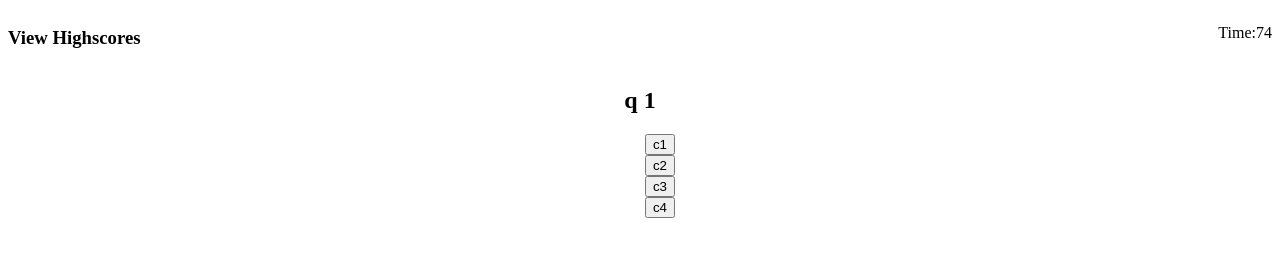
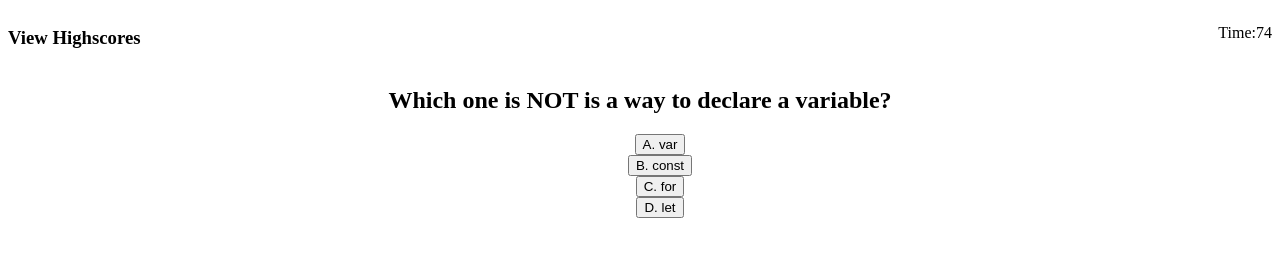
Before and after one commit to lo-mido/CodeQuizChallenge, a plain HTML site: page index.html in a window 1280 px wide. Both pictures are taken after a click on the button "Start Quiz". Drawn offline with Linux system fonts and the light colour scheme.

Commit message:
fixing updates

```diff
--- a/assets/js/script.js
+++ b/assets/js/script.js
@@ -1,89 +1,121 @@
-var startBtn= document.getElementById("start-btn")
-var introSectionEl= document.getElementById("intro-section")
-
-var questionSectionEl=document.getElementById("question-section")
-var titleEl=document.getElementById('title')
-var timerEl=document.getElementById('timer')
-var choicesEl = document.querySelectorAll(".choices")
-var questionIndex=0
-var questionsArray=[
+var startBtn = document.getElementById("start-btn");
+var introSectionEl = document.getElementById("intro-section");
+var initialSectionEl = document.getElementById("initial-section");
+var scoreEl = document.getElementById("score");
+var questionSectionEl = document.getElementById("question-section");
+var titleEl = document.getElementById("title");
+var timerEl = document.getElementById("timer");
+var choicesEl = document.querySelectorAll(".choices");
+var initialsInput = document.getElementById("initial-input");
+var saveBtn = document.getElementById("save-btn");
+var questionIndex = 0;
+var setIntervalId = 0;
+var score = 0
+var questionsArray = [
   {
-        title:"q 1",
-        choices:["c1","c2","c3","c4"],
-        answer:"c2"
+    title: "Which one is NOT is a way to declare a variable?",
+    choices: ["A. var", "B. const", "C. for", "D. let"],
+    answer: "C. for",
   },
   {
-        title:"q 2",
-        choices:["c1","c2","c3","c4"],
-        answer:"c1"
+    title: "How do we call a function in JavaScript?",
+    choices: [
+      "A. const functionName()",
+      "B. functionName()",
+      "C. for(let i = 0; i < length; i++)",
+      "D. var()",
+    ],
+    answer: "B. functionName()",
   },
   {
-        title:"q 3",
-        choices:["c1","c2","c3","c4"],
-        answer:"c4"
+    title: "How do we create JavaScript file?",
+    choices: ["A. name.html", "B. name.css", "C. name.js", "D.php"],
+    answer: "C. name.js",
   },
   {
-        title:"q 4",
-        choices:["c1","c2","c3","c4"],
-        answer:"c2"
+    title: "What is the purpose of JQuery?",
+    choices: [
+      "A. provide an easy way to use JavaScript on your website to make it more interactive and attractive",
+      "B. It a nuisance",
+      "C. It makes the code run faster",
+      "D . It debugs code for you",
+    ],
+    answer:
+      "A. provide an easy way to use JavaScript on your website to make it more interactive and attractive",
   },
   {
-        title:"q 5",
-        choices:["c1","c2","c3","c4"],
-        answer:"c4"
-    }
-]
+    title: "What does a css file do?",
+    choices: [
+      "A. Adds functionality",
+      "B. Adds styling",
+      "C. Console.logs information",
+      "D. Adds words to the page",
+    ],
+    answer: "B. Adds styling",
+  },
+];
+var timeLeft = questionsArray.length * 15;
 
-var timeLeft=questionsArray.length* 15
 
-/*
-  1. hide intro section
-  2. start timer
-  3. show questions
-  4. data structure to store questions and choices
 
-*/
 
-var setIntervalId=0;
 
-function startQuiz(){
-  //  introSectionEl.classList.add("hide")
-  introSectionEl.setAttribute("class","hide")
-  questionSectionEl.removeAttribute("class")
-  setIntervalId=setInterval(countDown,1000)
-  showQuestions()
+function startQuiz() {
+  introSectionEl.setAttribute("class", "hide");
+  questionSectionEl.removeAttribute("class");
+  setIntervalId = setInterval(countDown, 1000);
+  showQuestions(questionIndex);
 }
 
-function countDown(){
- timerEl.textContent=timeLeft--
- if(timeLeft===0){
-    clearInterval(setIntervalId)
+function countDown() {
+  timerEl.textContent = timeLeft--;
+  if (timeLeft === 0) {
+    clearInterval(setIntervalId);
   }
 }
 
-function showQuestions(){
-    titleEl.textContent=questionsArray[questionIndex].title
+function showQuestions(questionIndex) {
+  titleEl.textContent = questionsArray[questionIndex].title;
+  choicesEl[0].textContent = questionsArray[questionIndex].choices[0];
+  choicesEl[1].textContent = questionsArray[questionIndex].choices[1];
+  choicesEl[2].textContent = questionsArray[questionIndex].choices[2];
+  choicesEl[3].textContent = questionsArray[questionIndex].choices[3];
+  choicesEl[0].addEventListener("click", (checkValue));
+  choicesEl[1].addEventListener("click", (checkValue));
+  choicesEl[2].addEventListener("click", (checkValue));
+  choicesEl[3].addEventListener("click", (checkValue));
+}
 
-    choicesEl[0].textContent=questionsArray[questionIndex].choices[0]
-
-    choicesEl[1].textContent=questionsArray[questionIndex].choices[1]
-
-    choicesEl[2].textContent=questionsArray[questionIndex].choices[2]
-
-    choicesEl[3].textContent=questionsArray[questionIndex].choices[3]
-
-
+function checkValue(event) {
+  if (event.target.innerHTML === questionsArray[questionIndex].answer) {
+    score = score + 20
+  } else {
+    timeLeft = timeLeft - 10;
+  }
+  if (questionIndex >= questionsArray.length - 1) {
+    endQuiz();
+  } else {
+    nextQuestion();
+  }
 
 }
 
-function nextQuestion(event){
-  var currentElement= event.target
-  if(currentElement.matches("button")){
-    questionIndex++
-    showQuestions()
-  }
+function nextQuestion() {
+  questionIndex++;
+  showQuestions(questionIndex);
 }
 
-startBtn.addEventListener("click", startQuiz)
+function endQuiz() {
+  clearInterval(setIntervalId);
+  questionIndex = 0
+  questionSectionEl.setAttribute("class", "hide");
+  initialSectionEl.removeAttribute("class");
+  scoreEl.textContent = score
+  saveBtn.addEventListener("click", function() {
+    var initials = initialsInput.value;
+    localStorage.setItem(initials, score);
+  })
+}
 
-questionSectionEl.addEventListener("click",nextQuestion )
+
+startBtn.addEventListener("click", startQuiz);
--- a/index.html
+++ b/index.html
@@ -18,9 +18,7 @@
     <main>
         <section id="intro-section" >
             <h1>Coding Quiz Challenge</h1>
-            <p>Lorem ipsum dolor, sit amet consectetur adipisicing elit. Natus nesciunt officia sint eaque alias tempore
-                eum architecto iste. Natus numquam amet magni quaerat saepe repellendus, earum harum vitae minima
-                possimus.</p>
+            <p>This code quiz will be based on coding topics, if you get a incorrect answer, you will be penalized on time, at the end you will be prompted to enter in your initials so that your score and initials are saved together.</p>
             <button id="start-btn">Start Quiz</button>
         </section>
 
```
Lines whose indentation alone changed are shown as unchanged.
